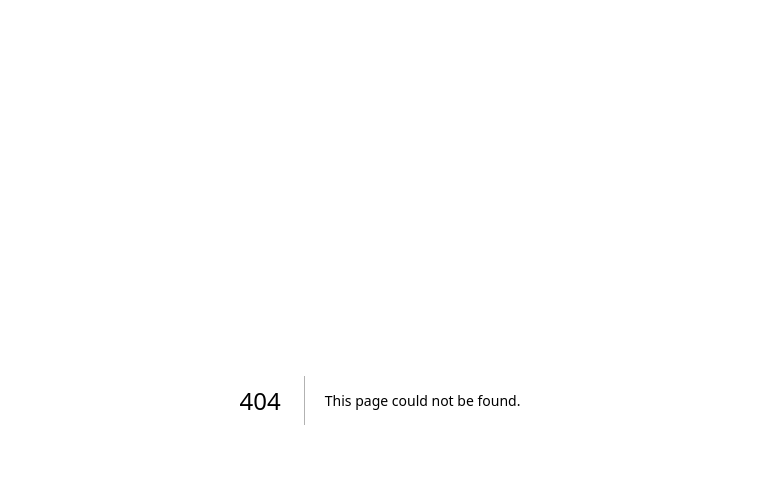
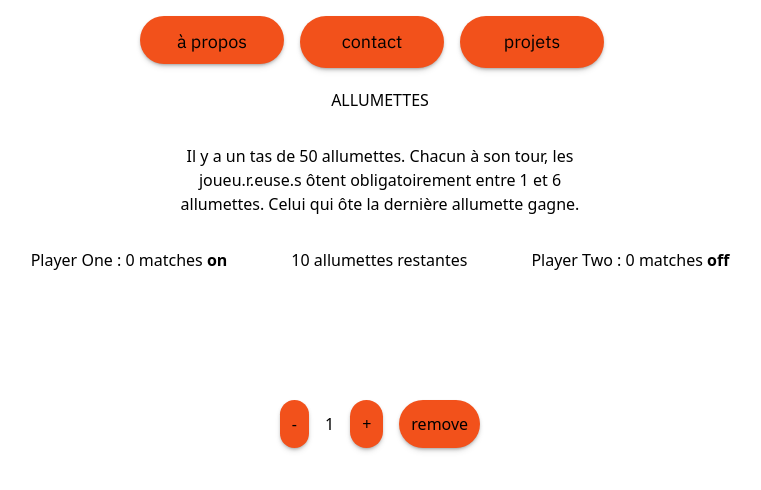
Before and after one commit to NolwenMaj/PortfolioTer, a Next.js app in the folder my-project/: page /games in a window 1280 px wide. Before the commit this address had no page. Shown: the top 490 px of the page, without its empty margins (260-1021 px from the left). Built offline with nearby package versions, Linux system fonts and the light colour scheme.

Commit message:
remove matches ok

```diff
--- a/my-project/src/components/Allumettes.js
+++ b/my-project/src/components/Allumettes.js
@@ -1,57 +1,166 @@
+import { useState } from "react";
 
+/* 1. put value
+2. chack player
+3.random forst player
+4.condition de gagne
+*/
 
-export default function Allumettes(){
-    let nbrPlayer = 0
-    let allumettesTas = 0
-    let number = 0
-    let player = 1
+export default function Allumettes() {
+  const [playerOne, setPlayerOne] = useState({
+    matches: 0,
+    playing: "on",
+  });
+  const [playerTwo, setPlayerTwo] = useState({
+    matches: 0,
+    playing: "off",
+  });
+  const [matches, setMatches] = useState(1);
+  const [matchesLeft, setMatchesLeft] = useState(10);
+/*    const [players, setPlayers] = useState([
+    { id: 1, matches: 0, state: "on" },
+    { id: 2, matches: 0, state: "off" },
+  ]) */
 
-    function initialisation(){
+  const turnPlayer = () => {
+    if (playerOne.playing == "on") {
+      setPlayerOne((previousState) => {
+        return { ...previousState, playing: "off" };
+      });
+      setPlayerTwo((previousState) => {
+        return { ...previousState, playing: "on" };
+      });
+    } else {
+      setPlayerTwo((previousState) => {
+        return { ...previousState, playing: "off" };
+      });
+      setPlayerOne((previousState) => {
+        return { ...previousState, playing: "on" };
+      });
+    }
+  };
 
-        nbrPlayer = prompt(" A combien voulez vous jouer ? ", 2);
-        allumettesTas = 50
-        document.getElementById("allumettesRestantes").innerHTML = "Allumettes restantes : " + allumettesTas
-        document.getElementById('joueurOn').innerHTML= "Joueu.r.se " + player + ", à toi de jouer !";
+  const addMatchesToPlayers = () => {
+    if (playerOne.playing == "on") {
+      setPlayerOne((previousState) => {
+        return { ...previousState, matches: playerOne.matches + matches };
+      });
+    } else {
+      setPlayerTwo((previousState) => {
+        return { ...previousState, matches: playerTwo.matches + matches };
+      });
     }
+  };
 
-    function retirerAllumettes (num) {
-        num = document.getElementById("jeu").value
-        if (num != null && num <=6 && num >= 1){
-            allumettesTas-=num
-            if (allumettesTas<=0) {
-             document.getElementById("allumettesRestantes").innerHTML = "Joueu.r.se " + player + " as gagné !"
-             document.getElementById("playNow").innerHTML = "Rejouer !"
-            }
-            else {document.getElementById("allumettesRestantes").innerHTML = "Allumettes restantes : " + allumettesTas
-                if (player<nbrPlayer){
-                    player +=1
-                }
-                else if (nbrPlayer == player){
-                    player =1
-                }
-                document.getElementById('joueurOn').innerHTML= "Joueu.r.se " + player + ", à toi de jouer !";
-            }
-        }
+  const checkIfWin = () => {
+    if (matchesLeft === 0) {
+      if (playerOne.playing == "on") {
+        setPlayerOne((previousState) => {
+          return { ...previousState, playing: "Winner !" };
+        });
+      } else if (playerTwo.playing == "on") {
+        setPlayerTwo((previousState) => {
+          return { ...previousState, playing: "Winner !" };
+        });
+      }
+    } else {
+      setMatches(1);
+    }
+  };
 
+  function btnClicked() {
+    setMatchesLeft(matchesLeft - matches);
+    addMatchesToPlayers();
+    checkIfWin()
+    turnPlayer();
+  }
+
+  function removeLessOrMoreMatches(lessOrMore) {
+    if (lessOrMore == "more" && matches < 6 && matches < matchesLeft) {
+      setMatches(matches + 1);
+    } else if (lessOrMore == "less" && matches > 1) {
+      setMatches(matches - 1);
     }
+  }
 
-    return(
-    <section id="game">
-        <div class="divs">
-            <h1> ALLUMETTES </h1>
-            <h2>Il y a un tas de 50 allumettes. Chacun à son tour, les joueu.r.euse.s ôtent obligatoirement entre 1 et 6 allumettes. Celui qui ôte la dernière allumette gagne.</h2>
-            <button class = "buttons" id="playNow" onclick=" initialisation()"> Jouons ! </button>
+  return (
+    <section>
+      <div className="flex flex-col items-center mt-12">
+        <div className="flex flex-col w-2/3 text-center items-center space-y-8">
+          <h1> ALLUMETTES </h1>
+          <p className="w-1/2">
+            Il y a un tas de 50 allumettes. Chacun à son tour, les
+            joueu.r.euse.s ôtent obligatoirement entre 1 et 6 allumettes. Celui
+            qui ôte la dernière allumette gagne.
+          </p>
+          <div className="flex flex-col space-y-16 items-center">
+            <div className="flex flex-row space-x-16 items-center">
+              <p>
+                Player One : {playerOne.matches} matches{" "}
+                <b>{playerOne.playing}</b>
+              </p>
+              <h2>{matchesLeft} allumettes restantes</h2>
+              <p>
+                Player Two : {playerTwo.matches} matches{" "}
+                <b>{playerTwo.playing}</b>
+              </p>
+            </div>
+            <p id="turnsAndWinner"></p>
+            <div className="flex flex-row space-x-4 items-center">
+              <button
+                type="button"
+                onClick={() => removeLessOrMoreMatches("less")}
+              >
+                -
+              </button>
+              <p>{matches}</p>
+              <button
+                type="button"
+                onClick={() => removeLessOrMoreMatches("more")}
+              >
+                +
+              </button>
+              <button type="button" onClick={() => btnClicked()}>
+                remove
+              </button>
+            </div>
+          </div>
         </div>
-        <div id="input">
-            <label class="texteBasique" for="jeu" id="min"> 1 inférieur à  </label>
-            <input id="jeu" type="number" name="jeu" min="1" max="6" autocomplete ="off" onfocus=" "></input>
-            <label class="texteBasique" for="jeu" id="max"> inférieur à 6 </label>
-            <input class="buttons" type="submit" id = "send" onclick="retirerAllumettes()"></input>
-        </div>
-        <div class="divs">
-            <p id= "allumettesRestantes" class="texteBasique" ></p>
-            <p id="joueurOn" class="texteBasique"></p>
-        </div>
+      </div>
+      {/*       <button class="buttons" id="playNow" onclick=" initialisation()">
+          {" "}
+          Jouons !{" "}
+        </button>
+      </div>
+      <div id="input">
+        <label class="texteBasique" for="jeu" id="min">
+          {" "}
+          1 inférieur à{" "}
+        </label>
+        <input
+          id="jeu"
+          type="number"
+          name="jeu"
+          min="1"
+          max="6"
+          autocomplete="off"
+          onfocus=" "
+        ></input>
+        <label class="texteBasique" for="jeu" id="max">
+          {" "}
+          inférieur à 6{" "}
+        </label>
+        <input
+          class="buttons"
+          type="submit"
+          id="send"
+          onclick="retirerAllumettes()"
+        ></input>
+      </div>
+      <div class="divs">
+        <p id="allumettesRestantes" class="texteBasique"></p>
+        <p id="joueurOn" class="texteBasique"></p>
+      </div> */}
     </section>
-    )
+  );
 }
--- a/my-project/src/components/Home.js
+++ b/my-project/src/components/Home.js
@@ -5,7 +5,7 @@ import { mdiArrowDown } from '@mdi/js';
 export default function Home(){
     return(
     <>
-      <div  id="sectionTop" className='relative font-display h-screen mb-20' >{/*  */}
+      <div  id="sectionTop" className='relative font-display h-screen mb-20'>
         <div className='h-full w-full bg-[url("https://github.com/NolwenMaj/PortfolioTer/raw/main/my-project/public/background.png")] bg-cover bg-no-repeat bg-center'>
           <div  className=' bg-white/75 h-full w-full flex items-center justify-center'>
                 <div className='relative w-1/2 sm:w-1/2 p-8 sm:p-24 sm:space-x-8 space-y-4 flex flex-col sm:flex-row items-center bg-white rounded-2xl'>
--- a/my-project/src/components/Navbar.js
+++ b/my-project/src/components/Navbar.js
@@ -1,17 +1,16 @@
 import Link from "next/link";
-import React, {useEffect, useState} from "react";
-import data from '../object.json';
+import React, { useEffect, useState } from "react";
+import data from "../object.json";
 
-export default function Navbar(){
-    const [projets, setProjets] = useState(data)
-    console.log(data)
-    return(
-        <div className='fixed bottom-[2dvh] w-full text-sm justify-center font-display z-10 flex flex-row sm:items-center  sm:sticky sm:bottom-full sm:top-4 sm:text-lg'>
+export default function Navbar() {
+  const [projets, setProjets] = useState(data);
+  return (
+    <div className="fixed bottom-[2dvh] w-full text-sm justify-center font-display z-10 flex flex-row sm:items-center  sm:sticky sm:bottom-full sm:top-4 sm:text-lg">
       <div className="flex flex-row space-x-4 w-3/4 h-10 justify-center ">
-                <Link href="#sectionApropos">
+        <Link href="./#sectionApropos">
           <button className="sm:w-36 sm:h-12">à propos</button>
         </Link>
-                <Link href="#sectionContact">
+        <Link href="./#sectionContact">
           <button className="sm:w-36">contact</button>
         </Link>
         <div className="dropdown hidden sm:flex sm:flex-col">
@@ -19,14 +18,20 @@ export default function Navbar(){
           <div className="dropdown-content hidden sm:w-36 sm:h-full pb-3 ">
             <div className="flex flex-col-reverse sm:w-36 bg-white/75">
               {projets.map((projet) => (
-                            <Link key={projet.id} href={`#section_${projet.id}`}><p className="text-black text-sm p-2 cursor-pointer hover:text-[#F2511B] hover:font-medium">{projet.title} <span className="text-xs font-thin">- {projet.techno}</span></p></Link>
+                <Link key={projet.id} href={`./#section_${projet.id}`}>
+                  <p className="text-black text-sm p-2 cursor-pointer hover:text-[#F2511B] hover:font-medium">
+                    {projet.title}{" "}
+                    <span className="text-xs font-thin">- {projet.techno}</span>
+                  </p>
+                </Link>
               ))}
             </div>
           </div>
         </div>
-                <Link href={`#section_${projets.length}`}>
+        <Link href={`./#section_${projets.length}`}>
           <button className="sm:hidden flex">projets</button>
         </Link>
       </div>
     </div>
-    )};
+  );
+}
--- /dev/null
+++ b/my-project/src/pages/games.js
@@ -0,0 +1,31 @@
+import Head from "next/head";
+import { Inter } from "next/font/google";
+import Header from "@/components/Header";
+import Home from "@/components/Home";
+import Projects from "@/components/Projects";
+import Informations from "@/components/Informations";
+import Navbar from "@/components/Navbar";
+import Contact from "@/components/Contact";
+import Allumettes from "@/components/Allumettes";
+
+const inter = Inter({ subsets: ["latin"] });
+
+export default function games() {
+  return (
+    <>
+      <Head>
+        <title>Portfolio Nolwen Major Francès</title>
+        <meta name="viewport" content="width=device-width, initial-scale=1" />
+        <link rel="icon" href="/favicone.jpg" />
+        <link rel="preconnect" href="https://fonts.googleapis.com" />
+        <link rel="preconnect" href="https://fonts.gstatic.com" crossorigin />
+        <link
+          href="https://fonts.googleapis.com/css2?family=IBM+Plex+Sans:ital,wght@0,100;0,200;0,300;0,400;0,500;0,600;0,700;1,100;1,200;1,300;1,400;1,500;1,600;1,700&display=swap"
+          rel="stylesheet"
+        />
+      </Head>
+      <Navbar />
+      <Allumettes />
+    </>
+  );
+}
```
Lines whose indentation alone changed are shown as unchanged.
